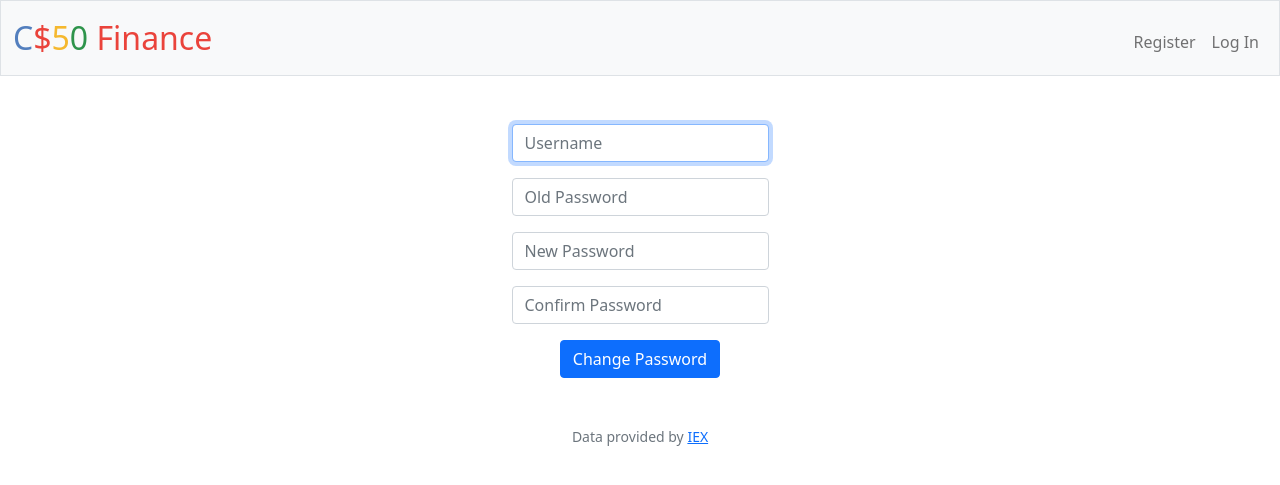
After one commit to Bharat1298/CS50, a Flask app: page /reset in a window 1280 px wide. The commit adds this page. Shown: the top 485 px of the page. Run offline with Flask 3, Linux system fonts and the light colour scheme; some libraries are stand-ins or nearby versions.

Commit message:
Fri, Aug 11, 2023, 4:58 PM -04:00

```diff
--- a/finance/app.py
+++ b/finance/app.py
@@ -43,7 +43,11 @@ def index():
 
     purchases = db.execute("SELECT * FROM purchases WHERE userID == ? GROUP BY stock ORDER BY orderTotal DESC", session["user_id"])
 
-    amount = db.execute("SELECT stock, SUM(shares) AS shares FROM purchases WHERE userID == ? GROUP BY stock", session["user_id"])
+    amount = db.execute("SELECT stock, shares FROM (SELECT stock, SUM(shares) AS shares FROM purchases WHERE userID == ? GROUP BY stock) WHERE shares > 0", session["user_id"])
+
+    for stock in amount:
+        if int(stock["shares"]) < 0:
+            amount.remove(stock)
 
     cash = user[0]["cash"]
 
@@ -93,8 +97,9 @@ def buy():
 @app.route("/history")
 @login_required
 def history():
-    """Show history of transactions"""
-    return apology("TODO")
+    history = db.execute("SELECT * FROM purchases WHERE userID = ?", session["user_id"])
+    print(history)
+    return render_template("history.html", history = history)
 
 
 @app.route("/login", methods=["GET", "POST"])
@@ -209,8 +214,82 @@ def register():
 @login_required
 def sell():
     """Sell shares of stock"""
+    portfolio = db.execute("SELECT stock, shares FROM (SELECT stock, SUM(shares) AS shares FROM purchases WHERE userID == ? GROUP BY stock) WHERE shares > 0", session["user_id"])
+    listOfStocks = []
+    for purchase in portfolio:
+        listOfStocks.append(purchase["stock"])
+
     if request.method == "POST":
-        print(hello)
 
+        if not request.form.get("symbol"):
+            return apology("Select a stock", 403)
+        else:
+            symbol = request.form.get("symbol")
+
+        count = 0
+
+        sell = int(request.form.get("shares"))
+
+        for stock in portfolio:
+            if(symbol in stock["stock"]):
+                count = stock["shares"]
+
+        if sell > count:
+            return apology("Not enough shares", 403)
+
+        state = lookup(symbol)
+
+        print(state)
+
+        price = state["price"]
+
+        print(price)
+
+        db.execute("UPDATE users SET cash = cash + ? WHERE id == ?", price * sell, session["user_id"])
+        db.execute("INSERT INTO purchases(userID, stock, price, shares, orderTotal, time) VALUES(?, ?, ?, ?, ?, CURRENT_TIMESTAMP)", session["user_id"], state["name"], price, sell * -1, price * sell)
+
+        return redirect("/")
     else:
-        return render_template("sell.html")
+        return render_template("sell.html", listOfStocks = listOfStocks)
+
+@app.route("/reset", methods=["GET", "POST"])
+def reset():
+    if request.method == "POST":
+        # Ensure username was submitted
+        if not request.form.get("username"):
+            return apology("must provide username", 403)
+
+        # Query database for username
+        rows = db.execute("SELECT * FROM users WHERE username = ?", request.form.get("username"))
+
+        usernames = []
+
+        for row in rows:
+            usernames.append(row["username"])
+
+        if request.form.get("username") not in usernames:
+            return apology("Username not found", 403)
+
+        # Ensure password was submitted
+        elif not request.form.get("oldPassword"):
+            return apology("must provide old password", 403)
+
+        # Ensure new password was submitted
+        elif not request.form.get("newPassword"):
+            return apology("must provide new password", 403)
+
+        # Ensure password confirmation was submitted
+        elif not request.form.get("confirmPassword") or request.form.get("confirmPassword") != request.form.get("newPassword"):
+            return apology("New Passwords must match", 403)
+
+        # Ensure username exists and password is correct
+        if len(rows) != 1 or not check_password_hash(rows[0]["hash"], request.form.get("oldPassword")):
+            return apology("Incorrect Password", 403)
+
+        newPassword = generate_password_hash(request.form.get("newPassword"))
+
+        db.execute("UPDATE users SET hash = ? WHERE username == ?", newPassword, request.form.get("username"))
+
+        return redirect("/")
+    else:
+        return render_template("reset.html")
--- a/finance/templates/index.html
+++ b/finance/templates/index.html
@@ -23,7 +23,7 @@
 
     {% set order = namespace(total = 0) %}
 
-    {% for purchase in purchases %}
+    {% for purchase in amount %}
 
         {% set stockAmount = namespace(count = 0) %}
 
--- a/finance/templates/login.html
+++ b/finance/templates/login.html
@@ -14,4 +14,5 @@
         </div>
         <button class="btn btn-primary" type="submit">Log In</button>
     </form>
+    <h7 class = "mb-3"><a href = "reset"> Change Password </a></h7>
 {% endblock %}
--- /dev/null
+++ b/finance/templates/reset.html
@@ -0,0 +1,23 @@
+{% extends "layout.html" %}
+
+{% block title %}
+    Log In
+{% endblock %}
+
+{% block main %}
+    <form action="/reset" method="post">
+        <div class="mb-3">
+            <input autocomplete="off" autofocus class="form-control mx-auto w-auto" id="username" name="username" placeholder="Username" type="text">
+        </div>
+        <div class="mb-3">
+            <input class="form-control mx-auto w-auto" id="oldPassword" name="oldPassword" placeholder="Old Password" type="password">
+        </div>
+        <div class="mb-3">
+            <input class="form-control mx-auto w-auto" id="newPassword" name="newPassword" placeholder="New Password" type="password">
+        </div>
+        <div class="mb-3">
+            <input class="form-control mx-auto w-auto" id="confirmPassword" name="confirmPassword" placeholder="Confirm Password" type="password">
+        </div>
+        <button class="btn btn-primary" type="submit">Change Password</button>
+    </form>
+{% endblock %}
```
Also changed, not shown: finance/templates/history.html (added, +28 -0 lines), finance/templates/sell.html (+4 -3 lines), finance/finance.db, 1 other file.
